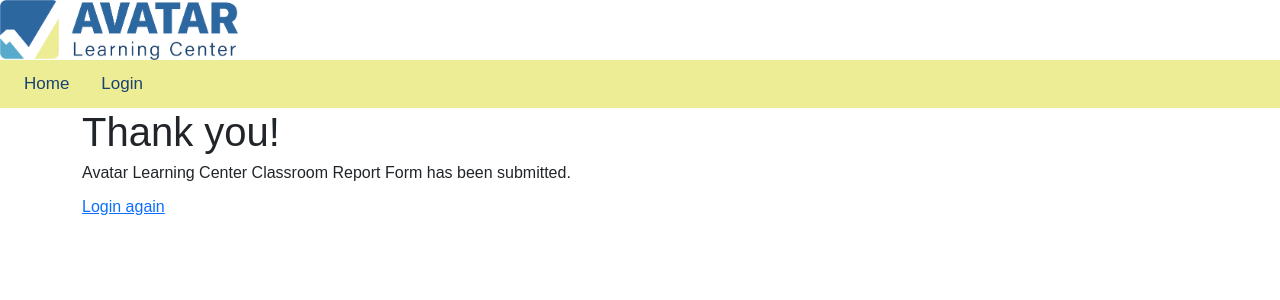
After one commit to blusine/Avatar-Send-Messages-Test, a Flask app: template templates/submitted.html in a window 1280 px wide. The commit adds this page. Shown: the top 300 px of the page. Run offline with Flask 3, Linux system fonts and the light colour scheme; the template is opened without the code that fills it, so the values that code supplies are empty.

Commit message:
Created Submitted page

```diff
--- a/main.py
+++ b/main.py
@@ -3,7 +3,9 @@ from flask_wtf import FlaskForm, CSRFProtect
 from wtforms import StringField, PasswordField, DateField, RadioField
 from wtforms.validators import InputRequired, Email
 from datetime import date as dt
-from utils import read_data
+
+
+from utils import read_data, send_sms, save_data
 
 app = Flask('__name__')
 csrf = CSRFProtect(app)
@@ -33,9 +35,9 @@ def login():
       form2 = ReportForm(teachername = teachername, date = dt.today())
       #classroom = request.form.get('classroom')
       df2 = list(df["Student Name"])
-      headings = ['Attendance', 'Homework', 'Academic Performance', 'Comments?', 'Tardy - Send SMS']
+      headings = ['Attendance', 'Homework', 'Academic Performance',
+                  'Comments', 'Tardy - Send SMS']
       return render_template('classreport.html', form = form2, headings = headings, data = df2)
-      #return f'<h1> data </h1> <br><br> <h2> {df} </h2'
     else:
       header_message = "Wrong Input"
       body_message = "Incorrect Email, Password or Class Code"
@@ -48,10 +50,21 @@ def classreport():
   form2 = ReportForm()
   return render_template('classreport.html', form = form2)
 
-@app.route('/error/<header_message>/<body_message>', methods = ["GET", "POST"])
+@app.route('/submitted', methods = ["GET", "POST"])
+def submitted():
+  header_message = "Thank you!"
+  body_message = "Avatar Learning Center Classroom Report Form has been submitted."
+  #if request.method == 'POST':
+  result = request.form
+  save_data(result)
+  #return render_template('submitted.html')
+  return redirect(url_for('error_message', header_message=header_message , body_message=body_message))
+
+@app.route('/error/<header_message>/<body_message>' , methods = ["GET", "POST"])
 def error_message(header_message, body_message):
     return render_template("error.html", header_message=header_message, body_message=body_message)
 
 if (__name__) == "__main__":
-  import pandas as pd
+  #import pandas as pd
+  csrf = CSRFProtect(app)
   app.run(host='0.0.0.0', port=8080, debug = True)
--- a/templates/error.html
+++ b/templates/error.html
@@ -7,11 +7,12 @@
 <body>
   <div class = "container">
     <main class="main main--error">
+      <input type="hidden" name="csrf_token" value="{{ csrf_token() }}"/>
         <h1> {{ header_message }} </h1>
         <p>
             {{ body_message }}
         </p>
-        <a href="{{ url_for('login') }}">Login</a>
+        <a href="{{ url_for('login') }}">Login again</a>
     </main>
   </div>
 </body>
--- a/templates/login.html
+++ b/templates/login.html
@@ -20,7 +20,8 @@
     			{{ renderfield(form.username) }}
           {{ renderfield(form.password) }}
           {{ renderfield(form.classroom) }}
-          <button type="button" class="btn btn-primary">Login</button>
+          <button type="submit" class="btn btn-primary">Login</button>
+          <!--button>Login</button-->
         </fieldset>
           </strong>
       </form>
--- /dev/null
+++ b/templates/submitted.html
@@ -0,0 +1,21 @@
+{% from 'header.html' import header %}
+<!DOCTYPE html>
+<html lang="en">
+
+<head>{{ header(title) }}</head>
+
+<body>
+  <div class = "container">
+    <form method = ["GET", "POST"]>
+      <input type="hidden" name="${_csrf.parameterName}" value="${_csrf.token}"/>
+      <!--input type="hidden" name="csrf_token" value="{{ csrf_token() }}"/-->
+        <h1> Thank you! </h1>
+        <p>
+            Avatar Learning Center Classroom Report Form has been submitted.
+        </p>
+        <a href="{{ url_for('login') }}">Login again</a>
+    </form>
+  </div>
+</body>
+
+</html>
```
Also changed, not shown: templates/classreport.html (+5 -4 lines), utils.py (+38 -12 lines).
